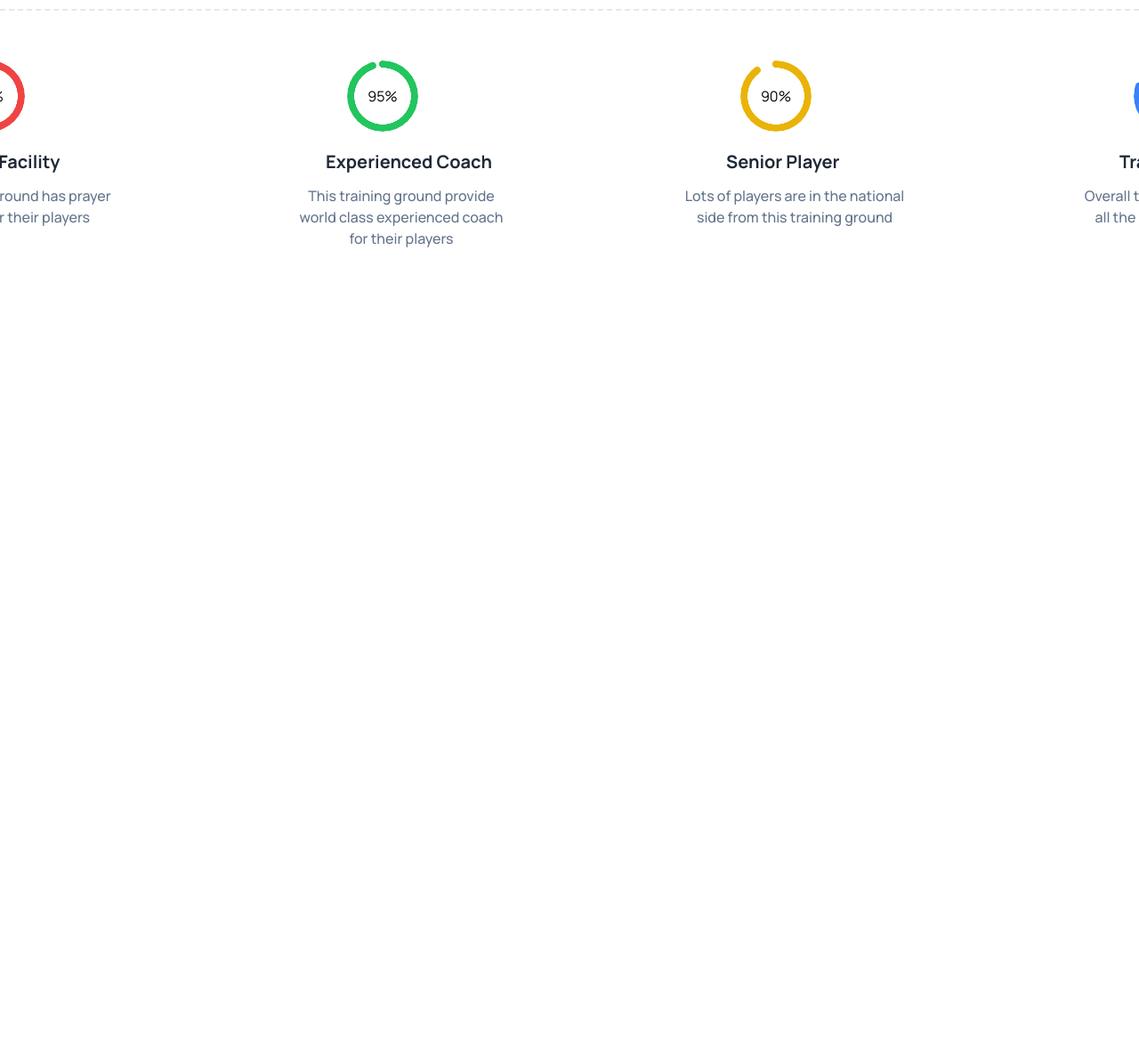
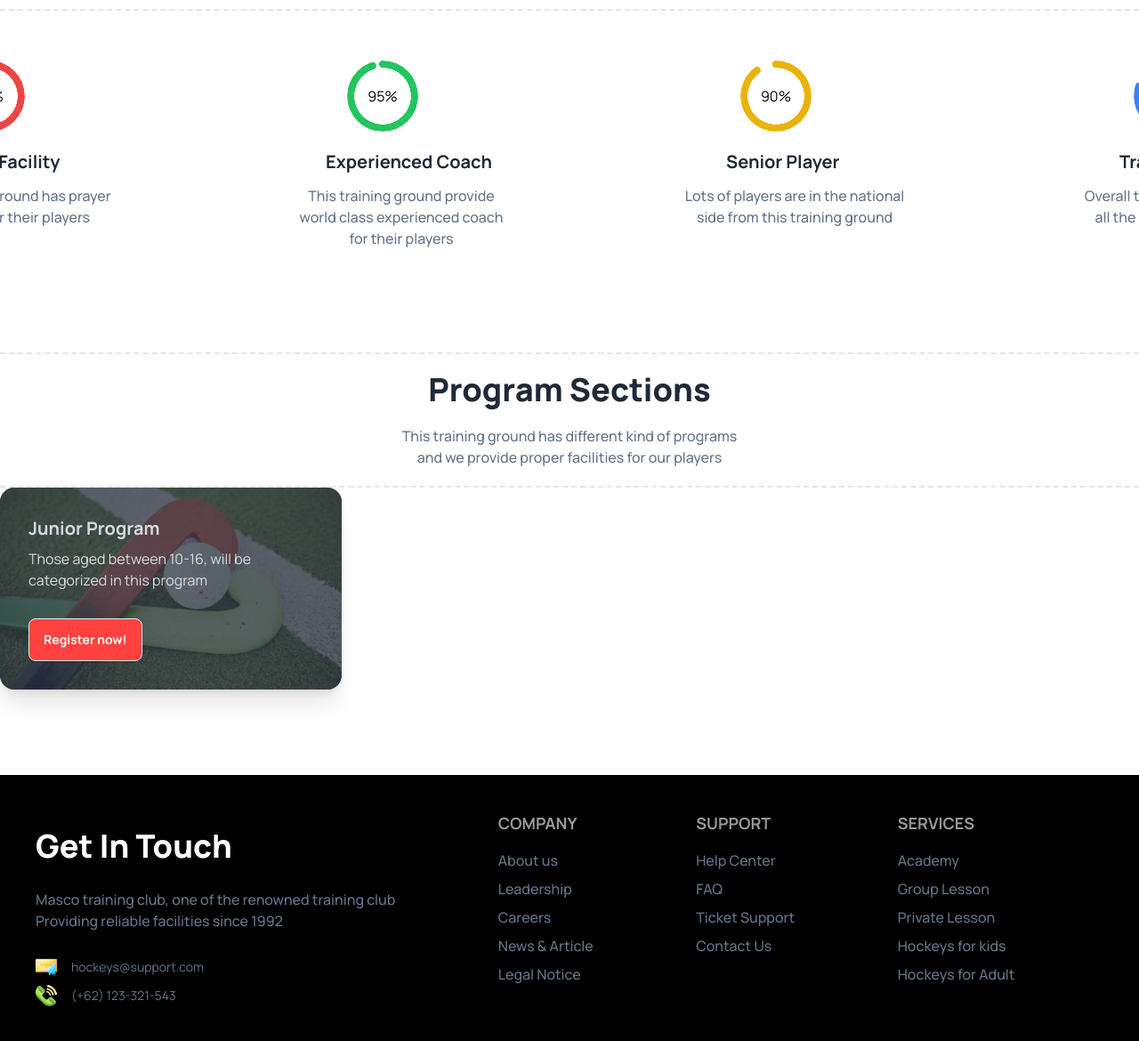
Before and after one commit to jishanjoy194/b9-a3, a plain HTML site: page index.html in a window 1280 px wide. Shown: the part 896-2066 px from the top of the page at 89% size. Before the commit the page ends 1196 px from the top, so only its background shows below. Drawn offline with nearby package versions, Linux system fonts and the light colour scheme.

Commit message:
footer added

```diff
--- a/index.html
+++ b/index.html
@@ -67,6 +67,7 @@
 
     </header>
     <main class="container mx-auto mt-14">
+        <section>
             <div class="carousel w-full">
                 <div id="slide1" class="carousel-item relative w-full lg:h-[550px]">
                   <img src="./Images/1.png" class="w-full" />
@@ -83,6 +84,7 @@
                   </div>
                 </div>
             </div>
+        </section>
         <!-- Radial progress -->
         <div class="mt-3 lg:mt-14 text-center border-y-2 border-dashed">
             <h1 class="font-extrabold text-2xl lg:text-4xl mt-5">Professional Hockeys Club</h1>
@@ -118,9 +120,58 @@
             </div>
 
         </div>
+        <!-- grid section -->
+        <section class="my-24">
+            <div class="mt-3 lg:mt-14 text-center border-y-2 border-dashed">
+              <h1 class="font-extrabold text-2xl lg:text-4xl mt-5">Program Sections</h1>
+              <p class="font-medium text-base text-slate-500 mt-5 mb-5">This training ground has different kind of programs <br> and we provide proper facilities for our players</p>
+            </div>
+            <div class="card w-96 shadow-xl image-full">
+              <figure><img src="./Images/2.png" alt="" /></figure>
+              <div class="card-body">
+                <h2 class="card-title">Junior Program</h2>
+                <p>Those aged between 10-16, will be categorized in this program</p>
+                <div class="card-actions">
+                  <button class="btn bg-hockey-primary text-white">Register now!</button>
+                </div>
+              </div>
+            </div>
+        </section>
     </main>
-    <footer>
-
+    <footer class="footer p-10 bg-black text-base-content">
+      <aside>
+        <h1 class="text-white font-extrabold text-2xl lg:text-4xl mt-5">Get In Touch</h1>
+        <p class="font-medium text-base text-slate-500 mt-5 mb-5">Masco training club, one of the renowned training club<br/>Providing reliable facilities since 1992</p>
+        <div class="items-center flex gap-4 text-slate-500">
+          <img class="w-6" src="./Images/Group 1171275318.png" alt=""><p>hockeys@support.com</p>
+        </div>
+        <div class="items-center flex gap-4 text-slate-500">
+          <img class="w-6" src="./Images/Group 1171275317.png" alt=""><p>(+62) 123-321-543</p>
+        </div>
+      </aside>
+      <nav>
+        <header class="footer-title text-white text-lg font-bold">Company</header>
+        <a class="link link-hover text-slate-500 text-base font-medium">About us</a>
+        <a class="link link-hover text-slate-500 text-base font-medium">Leadership</a>
+        <a class="link link-hover text-slate-500 text-base font-medium">Careers</a>
+        <a class="link link-hover text-slate-500 text-base font-medium">News & Article</a>
+        <a class="link link-hover text-slate-500 text-base font-medium">Legal Notice</a>
+      </nav>
+      <nav>
+        <header class="footer-title text-white text-lg font-bold">Support</header>
+        <a class="link link-hover text-slate-500 text-base font-medium">Help Center</a>
+        <a class="link link-hover text-slate-500 text-base font-medium">FAQ</a>
+        <a class="link link-hover text-slate-500 text-base font-medium">Ticket Support</a>
+        <a class="link link-hover text-slate-500 text-base font-medium">Contact Us</a>
+      </nav>
+      <nav>
+        <header class="footer-title text-white text-lg font-bold">Services</header>
+        <a class="link link-hover text-slate-500 text-base font-medium">Academy</a>
+        <a class="link link-hover text-slate-500 text-base font-medium">Group Lesson</a>
+        <a class="link link-hover text-slate-500 text-base font-medium">Private Lesson</a>
+        <a class="link link-hover text-slate-500 text-base font-medium">Hockeys for kids</a>
+        <a class="link link-hover text-slate-500 text-base font-medium">Hockeys for Adult</a>
+      </nav>
     </footer>
 </body>
 </html>
```
Lines whose indentation alone changed are shown as unchanged.
